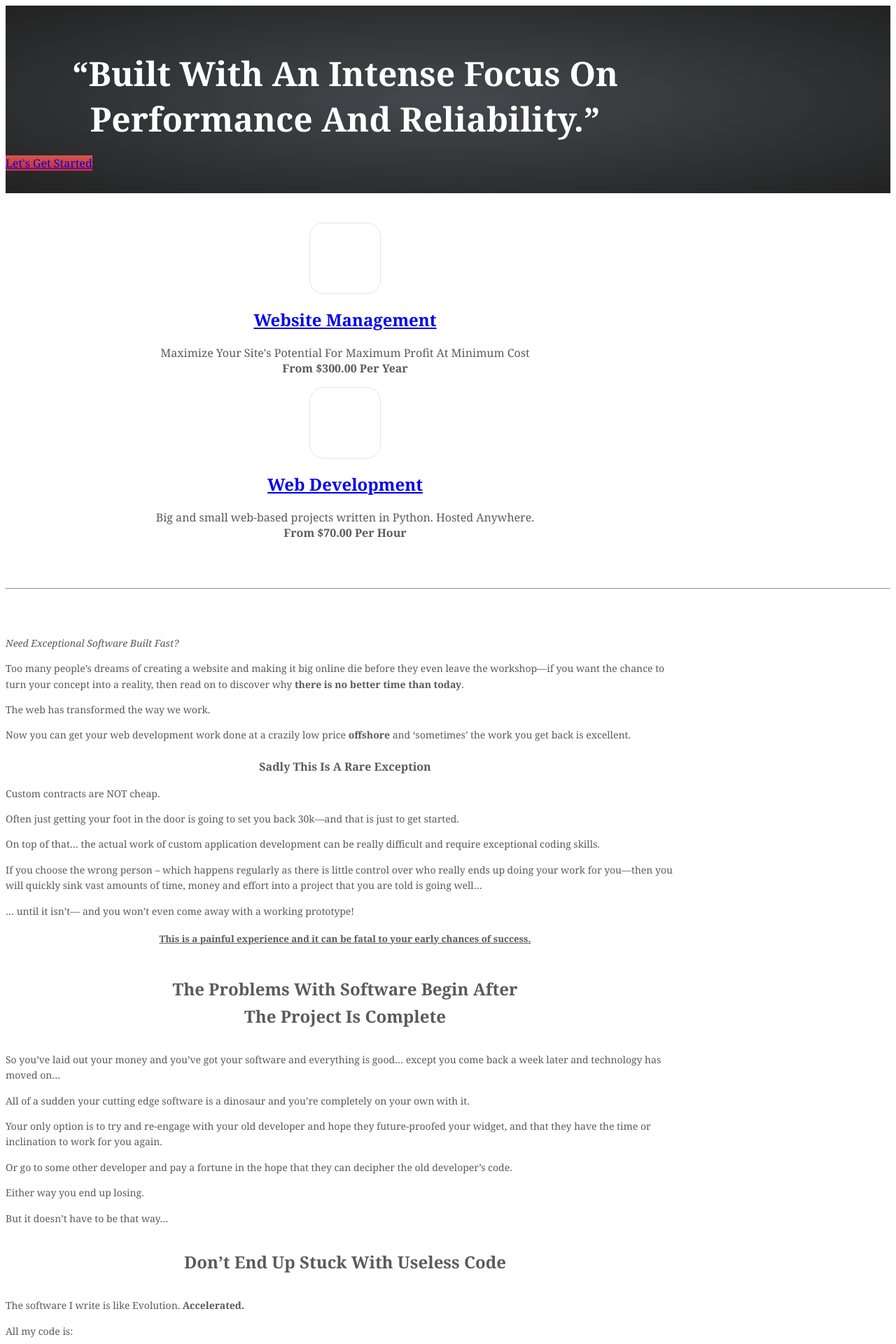
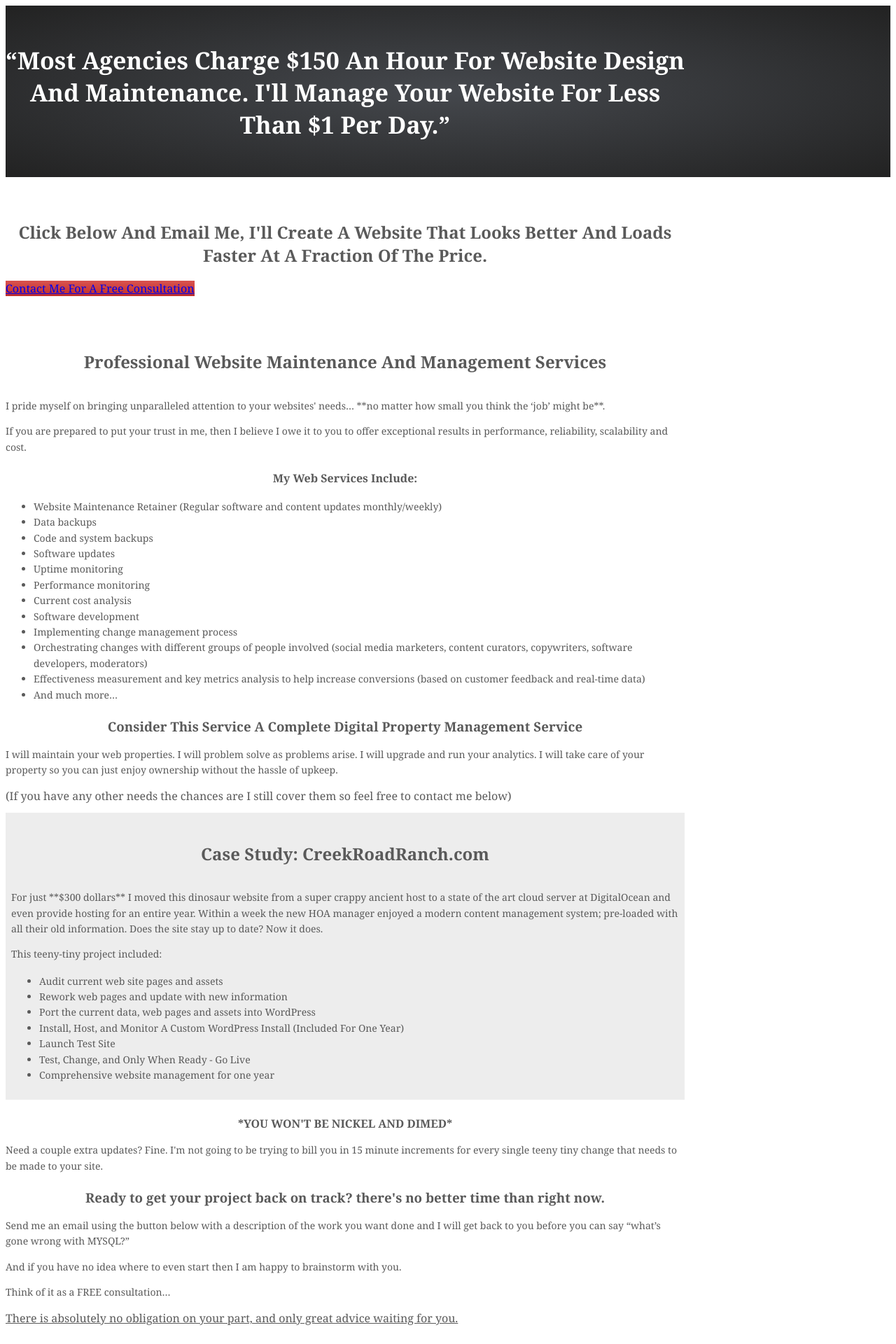
Before and after one commit to rayleyva/caoimhghin.github.io, a Jekyll site: the page built from services1.html, in a window 1280 px wide. Shown: the top 1920 px of the page at 70% size. Built offline with Jekyll 4.4.1, drawn with Linux system fonts in a browser that asks for light colours; nearby versions of some CDN libraries; some of the changed text lies outside the part shown.

Commit message:
rework page entirely

```diff
--- a/_includes/styles.css
+++ b/_includes/styles.css
@@ -288,3 +288,7 @@ body {
     text-shadow: 2px 2px #555;
     background-position: 0 -180px;
 }
+
+h1.pt {
+    font-size:34px;
+}
--- a/_layouts/marketing.html
+++ /dev/null
@@ -1,62 +0,0 @@
----
-layout: compress
----
-<!DOCTYPE html>
-<html>
-
-  {% include head.html %}
-
-  <body class="mkt">
-
-    <div id="intro" class="container-fluid">
-        <div class="container">
-            <div class="jumbotron">
-                <div class="row">
-                    <div class="col-md-12">
-                        <h1 class="text-left">“Built With An Intense Focus On Performance And Reliability.”</h1>
-                    </div>
-                    <div class="col-md-12 text-center">
-                        <a href="/get-started/" class="btn btn-danger btn-lg">Let's Get Started</a>
-                    </div>
-                </div>
-            </div>
-        </div>
-    </div>
-    <br/>
-    <div class="container">
-        <div class="row">
-            <div class="col-md-6">
-                <div class="teaser-icon">
-                    <span class="glyphicon glyphicon-flash"></span>
-                </div>
-                <div class="teaser">
-                    <h2><a href="#management">Website Management</a></h2>
-                    <p class="lead">Maximize Your Site's Potential For Maximum Profit At Minimum Cost<br/><b>From $300.00 Per Year</b></p>
-                </div>
-            </div>
-            <div class="col-md-6">
-                <div class="teaser-icon">
-                    <span class="glyphicon glyphicon-fire"></span>
-                </div>
-                <div class="teaser">
-                    <h2><a href="#development">Web Development</a></h2>
-                    <p class="lead">Big and small web-based projects written in Python. Hosted Anywhere.<br/><b>From $70.00 Per Hour</b></p>
-                </div>
-            </div>
-        </div>
-    </div>
-    <br/>
-    <br/>
-    <hr/>
-    <br/>
-    <br/>
-    <div class="container marketing-container">
-        <div class="row">
-            <div class="col-md-12">
-                {{ content }}
-            </div>
-        </div>
-    </div>
-    {% include footer.html %}
-  </body>
-</html>
--- /dev/null
+++ b/services1.html
@@ -0,0 +1,151 @@
+---
+layout: compress
+title: Website Services
+permalink: /services/
+---
+<!DOCTYPE html>
+<html>
+
+{% include head.html %}
+
+<body class="mkt">
+
+<div id="intro" class="container-fluid">
+    <div class="container">
+        <div class="jumbotron">
+            <div class="row">
+                <div class="col-md-12">
+                    <h1 class="pt">“Most Agencies Charge $150 An Hour For Website Design And Maintenance. I'll Manage
+                        Your Website For Less Than $1 Per Day.”</h1>
+                </div>
+            </div>
+        </div>
+    </div>
+</div>
+<br/>
+
+<div class="container">
+    <div class="row">
+        <div class="col-md-12">
+            <h2>Click Below And Email Me, I'll Create A Website That Looks Better And Loads Faster At A Fraction Of The
+                Price.</h2>
+
+            <div class="col-md-12 text-center">
+                <a href="/get-started/" class="btn btn-danger btn-lg">Contact Me For A Free Consultation</a>
+            </div>
+        </div>
+    </div>
+</div>
+<br/>
+<br/>
+
+<div class="container marketing-container">
+    <div class="row">
+        <div class="col-md-12">
+
+            <h2>Professional Website Maintenance And Management Services</h2>
+
+            <p>I pride myself on bringing unparalleled
+                attention to your websites' needs…
+                **no matter how small you think the ‘job’ might be**.</p>
+
+            <p>If you are prepared to put your trust in me, then I believe I owe it to you to offer exceptional results
+                in performance, reliability, scalability and cost.
+            </p>
+
+            <h4 class="text-left">My Web Services Include:</h4>
+
+            <ul>
+                <li>Website Maintenance Retainer (Regular software and content updates monthly/weekly)</li>
+                <li>Data backups</li>
+                <li>Code and system backups</li>
+                <li>Software updates</li>
+                <li>Uptime monitoring</li>
+                <li>Performance monitoring</li>
+                <li>Current cost analysis</li>
+                <li>Software development</li>
+                <li>Implementing change management process</li>
+                <li>Orchestrating changes with different groups of people involved (social media marketers, content
+                    curators, copywriters, software developers, moderators)
+                </li>
+                <li>Effectiveness measurement and key metrics analysis to help increase conversions (based on customer
+                    feedback and real-time data)
+                </li>
+                <li>And much more…</li>
+            </ul>
+
+            <h3>Consider This Service A Complete Digital Property Management Service</h3>
+
+            <p class="lead">I will maintain your web properties. I will problem solve as problems arise. I will upgrade
+                and run your analytics. I will take care of your property so you can just enjoy ownership without the
+                hassle of upkeep.</p>
+
+            <div class="text-center">
+                (If you have any other needs the chances are I still cover them so feel free to contact me below)
+            </div>
+
+            <div style="background-color:#ededed;margin-top:10px;margin-bottom:15px;padding:8px;">
+            <h2>Case Study: CreekRoadRanch.com</h2>
+
+            <p>
+                For just **$300 dollars** I moved this dinosaur website from a super crappy ancient host to a state of
+                the art cloud server at
+                DigitalOcean and even provide hosting for an entire year. Within a week the new HOA manager enjoyed a
+                modern content
+                management system; pre-loaded with all their old information. Does the site stay up to date? Now it
+                does.
+            </p>
+
+            <p>
+                This teeny-tiny project included:
+            </p>
+            <ul>
+                <li>Audit current web site pages and assets</li>
+                <li>Rework web pages and update with new information</li>
+                <li>Port the current data, web pages and assets into WordPress</li>
+                <li>Install, Host, and Monitor A Custom WordPress Install (Included For One Year)</li>
+                <li>Launch Test Site</li>
+                <li>Test, Change, and Only When Ready - Go Live</li>
+                <li>Comprehensive website management for one year</li>
+            </ul>
+            </div>
+            <h4>*YOU WON'T BE NICKEL AND DIMED*</h4>
+
+            <p>
+                Need a couple extra updates? Fine. I'm not going to be trying to bill you in 15 minute increments for every single
+                teeny tiny change that needs to be made to your site.
+            </p>
+
+            <h3>Ready to get your project back on track? there's no better time than <b>right now</b>.
+            </h3>
+
+            <p>
+                Send me an email using the button below with a description of the work you
+                want done and I will get back to you before you can say “what’s gone wrong with MYSQL?”
+            </p>
+
+            <p>
+                And if you have no idea where to even start then I am happy to brainstorm with you.
+            </p>
+
+            <p>
+                Think of it as a FREE consultation…
+            </p>
+            <span style="text-decoration:underline">There is absolutely no obligation on your part, and only great advice waiting for you.</span>
+
+            <br/>
+            <br/>
+
+            <div class="text-center">
+                <a href="/get-started/" class="btn btn-lg btn-primary">Let's Get Started</a>
+            </div>
+
+            <br/>
+            <br/>
+
+        </div>
+    </div>
+</div>
+
+</body>
+</html>
```
Also changed, not shown: services.md (+0 -5 lines), start.html (+6 -5 lines).
